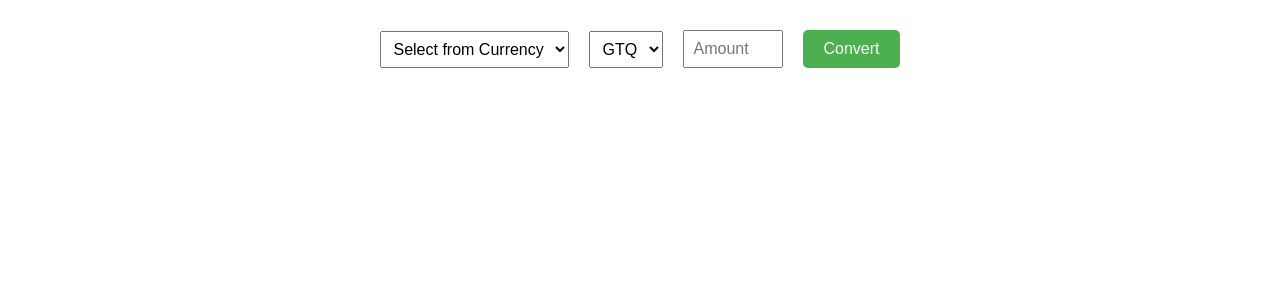
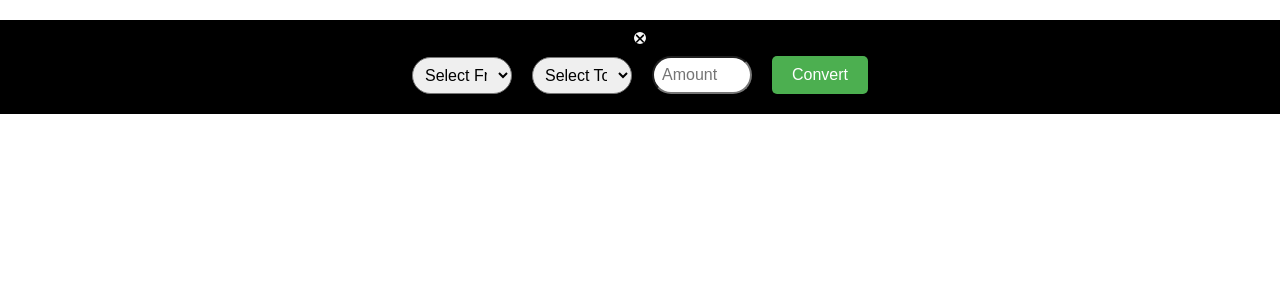
Before and after one commit to JTejaxun-2022229/React-Frontend-Banco, a React (Vite) app: page /convertion in a window 1280 px wide. Shown: the top 300 px of the page. Built offline with nearby package versions, Linux system fonts and the light colour scheme.

Commit message:
Se arregla el conversor y se agrega color de fondo

```diff
--- a/src/pages/converter/Conversor.jsx
+++ b/src/pages/converter/Conversor.jsx
@@ -1,19 +1,20 @@
 import React, { useState } from 'react';
 import axios from "axios";
+import { faTimes } from '@fortawesome/free-solid-svg-icons';
+import { FontAwesomeIcon } from '@fortawesome/react-fontawesome';
 
 import './conversor.css'
 
 export const Conversor = () => {
     const [formData, setFormData] = useState({
         from: "",
-        to:"",
-        amount:""
+        to: "",
+        amount: "",
     });
+    const [result, setResult] = useState(null);
+    const [error, setError] = useState("");
 
-    const [ result, setResult ] = useState(null);
-    const [error, setError ] = useState('');
-
-    const currencyCodes = ['GTQ','EUR','MXN',"USD","HNL","NIO","CRC","CAD"]
+    const currencyCodes = ["GTQ", "EUR", "MXN", "USD", "HNL", "NIO", "CRC","CAD"];
 
     const handleChange = (e) => {
     const { name, value } = e.target;
@@ -25,45 +26,53 @@ export const Conversor = () => {
 
     const handleSubmit = async (e) => {
     e.preventDefault();
-
-        try{
-            const respon = await axios.post(
-                'http://127.0.0.1:4000/quetzalito/v1/convert/',
+    //Http Request
+    try {
+        const response = await axios.post(
+        "http://localhost:8080/api/v1/convert ",
         formData
         );
-
         setResult(response?.data);
-            setError('');
-        }catch(error){
+        setError("");
+    } catch (error) {
         setError(
-                'Error',
+        "Error",
         error?.response ? error?.response?.data : error?.message
         );
-        };
+    }
     };
 
-    return(
+    const goBack = () => {
+    window.location.reload();
+    };
+
+    return (
         <div>
-            <section className='conversor'>
+        <section className="conversor">
+        <button className="close-button" onClick={goBack}>
+            <FontAwesomeIcon icon={faTimes} />
+        </button>
         <form onSubmit={handleSubmit}>
             <select
             name="from"
             value={formData.from}
             onChange={handleChange}
-                        classname='imput'
+            className="input"
             >
-                        <option>Select from Currency</option>
+            <option value="">Select From Currency</option>
             {currencyCodes.map((code) => (
-                            <option value={code} key={code}>
+                <option key={code} value={code}>
                 {code}
                 </option>
             ))}
             </select>
-                    <select name="to"
+            <select
+            name="to"
             value={formData.to}
             onChange={handleChange}
-                        classname='imput
-                    '>
+            className="input"
+            >
+            <option value="">Select To Currency</option>
             {currencyCodes.map((code) => (
                 <option key={code} value={code}>
                 {code}
@@ -93,6 +102,6 @@ export const Conversor = () => {
         {error && <p className="error">Error: {error}</p>}
         </section>
     </div>
-    )
+    );
 
 };
--- a/src/pages/converter/conversor.css
+++ b/src/pages/converter/conversor.css
@@ -3,6 +3,8 @@
     flex-direction: column;
     align-items: center;
     margin-top: 20px;
+    background-color: #000;
+    padding: 10px;
   }
 
   .conversor form {
@@ -54,6 +56,8 @@
 
   .input {
     width: 100px;
+    border-radius: 3vh;
+    align-items: center;
   }
 
   @media (max-width: 768px) {
```
Lines whose indentation alone changed are shown as unchanged.
